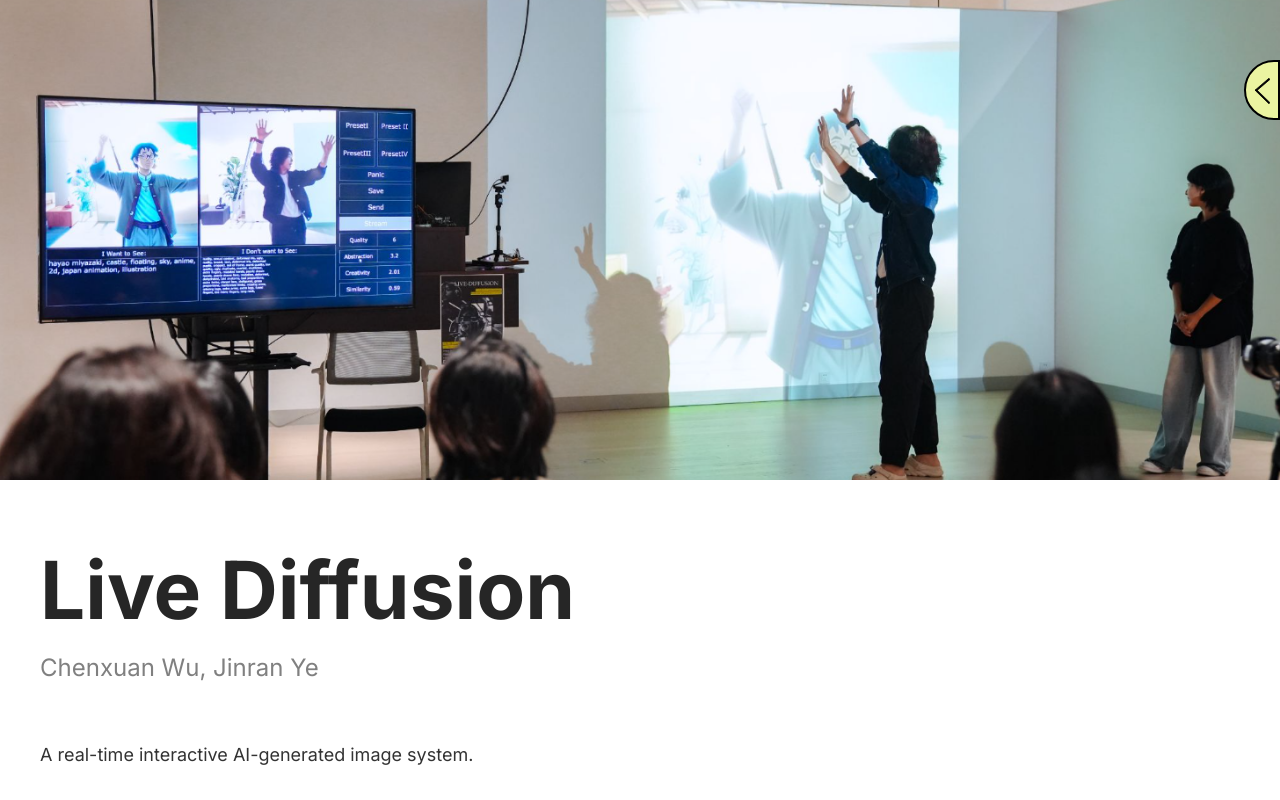
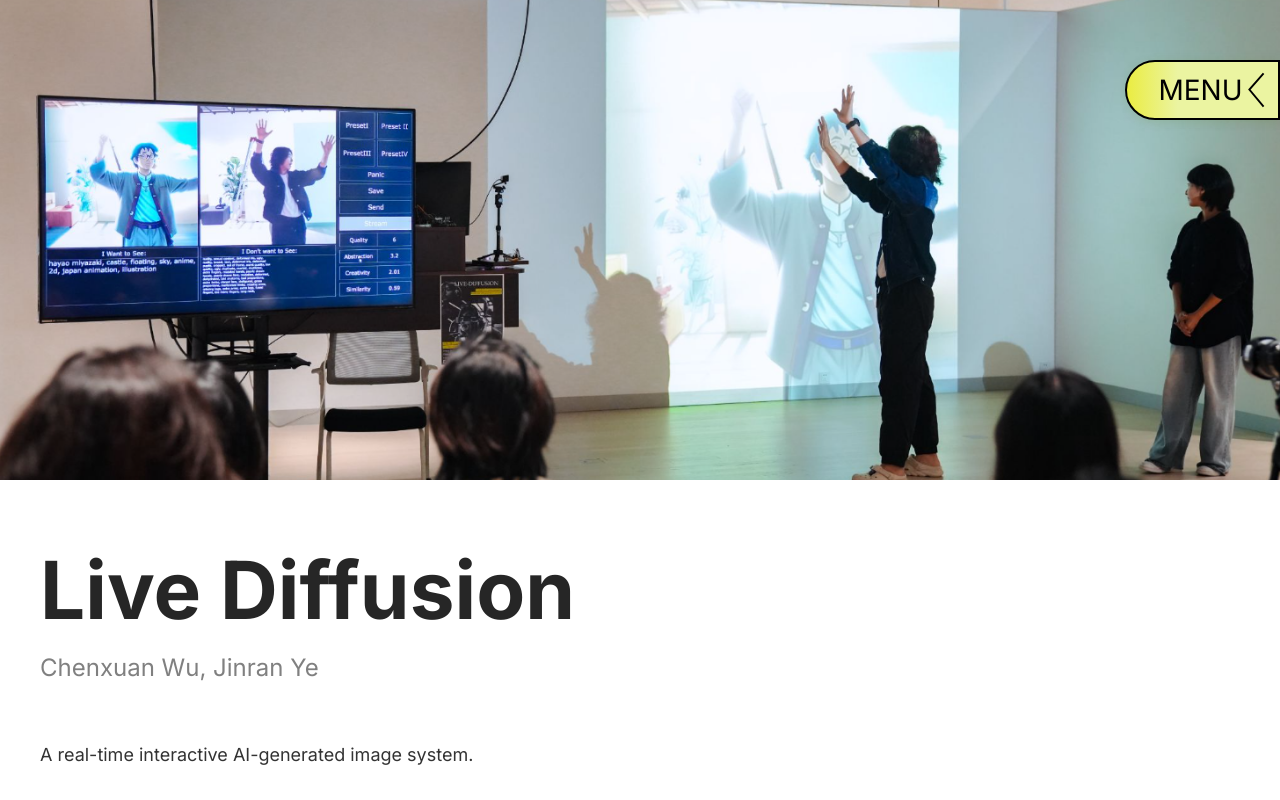
Before and after one commit to shanghai-rits/global-show-tell, a React (Vite) app: page /showcase/1 in a window 1280 px wide. Shown: the top 800 px of the page. Built offline with nearby package versions, Linux system fonts and the light colour scheme.

Commit message:
style: navbar animation

```diff
--- a/src/components/Navbar/Navbar.css
+++ b/src/components/Navbar/Navbar.css
@@ -37,44 +37,114 @@
 }
 
 .collapsed {
-  width: 60px; /* Just enough to show the half-circle */
+  width: 160px; /* Just enough to show the half-circle */
   display: flex;
   align-items: center;
   justify-content: center;
 }
+
+
 
 /* Half-circle toggle button */
 .toggle-button {
   position: absolute;
   top: 60px;
   right: 0px;
-  width: 30px;
+  width: 155px;
   height: 60px;
-  background-color: #EBF4A1;
   border: 2px solid black;
   border-radius: 30px 0 0 30px;
   cursor: pointer;
   display: flex;
   align-items: center;
   justify-content: center;
+  font-size: 28px;
+  font-weight: 400;
+  background: linear-gradient(90deg, #EAEA24 -10.32%, #EBF4A1 33.55%);
+  box-shadow: 0px 2px 10px 0px #61891626;
 }
 
 .toggle-button-close {
-  width: 30px;  /* 50px * 0.6 */
-  height: 60px; /* 100px * 0.6 */
-  background-color: #ffffff;
-  border: 2px solid black; /* 2px * 0.6 */
-  border-radius: 0px 30px 30px 0px; /* 50px * 0.6 */
+  position: absolute;
+  top: 60px;
+  right: 0px;
+  width: 69px;
+  height: 60px;
+  border: 2px solid black;
+  border-radius: 30px 0 0 30px;
   cursor: pointer;
   display: flex;
   align-items: center;
   justify-content: center;
+  font-size: 28px;
+  font-weight: 400;
+  background: linear-gradient(90deg, #EAEA24 -10.32%, #EBF4A1 33.55%);
+  box-shadow: 0px 2px 10px 0px #61891626;
 }
 
-.toggle-button-close:hover {
-  background-color: #EBF4A1;
+/* All SVGs occupy the same space */
+.toggle-button svg {
+  position: absolute;
+  top: 10px;
+  left: 120px;
+  /* transition: ease-out 0.1s; */
 }
 
+@keyframes menuMarginChange {
+  0% {
+    margin-left: 8px;
+  }
+  33.33% { /* ≈0.2s */
+    margin-left: 22px;
+  }
+  66.66% { /* ≈0.4s */
+    margin-left: 12px;
+  }
+  100% { /* ≈0.6s */
+    margin-left: 8px;
+  }
+}
+
+.toggle-button:hover .menu-text {
+  animation: menuMarginChange 0.8s ease-in-out infinite;
+}
+
+
+/* Initial state - only vector-1 is visible */
+.toggle-button .vector-1 { opacity: 1; }
+.toggle-button .vector-2,
+.toggle-button .vector-3,
+.toggle-button .vector-4 { opacity: 0; }
+
+/* Keyframes for sequential fade animation */
+@keyframes sequence {
+  0%, 25% { opacity: 1; }   /* Visible for 25% of the cycle */
+  27%, 100% { opacity: 0; } /* Hidden for the remaining 75% */
+}
+
+/* Animation settings for each vector */
+.toggle-button:hover .vector-1 {
+  animation: sequence 0.8s ease-in infinite;
+}
+.toggle-button:hover .vector-2 {
+  left: 130px;
+  animation: sequence 0.8s ease-out infinite 0.2s; /* 25% offset */
+}
+.toggle-button:hover .vector-3 {
+  left: 125px;
+  animation: sequence 0.8s ease-out infinite 0.4s; /* 50% offset */
+}
+.toggle-button:hover .vector-4 {
+  left: 118px;
+  animation: sequence 0.8s ease-out infinite 0.6s; /* 75% offset */
+}
+
+
+.navbar {
+  position: absolute;
+  top: 115px;
+  right: 20px;
+}
 
 /* Title */
 .nav-title {
@@ -104,8 +174,7 @@
   opacity: 0;
   /* transition: opacity 150ms ease-in; */
   position: absolute;
-  top: 35px;
-  right: 20px;
+  right: 0px;
 }
 
 /* Each new stage sits above the last */
--- a/src/components/Navbar/Navbar.tsx
+++ b/src/components/Navbar/Navbar.tsx
@@ -1,23 +1,23 @@
 import React, { useEffect, useState } from "react";
 import "./Navbar.css";
 const Navbar: React.FC = () => {
-  const [isOpen, setIsOpen] = useState(true);
+  const [isOpen, setIsOpen] = useState(false);
   const mobileThreshold = 768; // adjust threshold as needed
 
-  useEffect(() => {
-    const handleResize = () => {
-      if (window.innerWidth < mobileThreshold) {
-        setIsOpen(false);
-      } else {
-        setIsOpen(true);
-      }
-    };
+  // useEffect(() => {
+  //   const handleResize = () => {
+  //     if (window.innerWidth < mobileThreshold) {
+  //       setIsOpen(false);
+  //     } else {
+  //       setIsOpen(true);
+  //     }
+  //   };
 
-    window.addEventListener("resize", handleResize);
-    handleResize(); // initial check
+  //   window.addEventListener("resize", handleResize);
+  //   handleResize(); // initial check
 
-    return () => window.removeEventListener("resize", handleResize);
-  }, []);
+  //   return () => window.removeEventListener("resize", handleResize);
+  // }, []);
 
   useEffect(() => {
     const timer = setTimeout(() => {
@@ -31,11 +31,22 @@ const Navbar: React.FC = () => {
       {/* Toggle Button */}
       {!isOpen && (
         <button className="toggle-button" onClick={() => setIsOpen(!isOpen)}>
-          <div style={{ marginRight: "0px", marginTop: "2px", display: "flex" }}>
-            <svg xmlns="http://www.w3.org/2000/svg" xmlnsXlink="http://www.w3.org/1999/xlink" width="15" height="50" viewBox="0 0 19.67950439453125 33.4765625" fill="none">
-              <path fill="rgba(0, 0, 0, 1)" stroke="black" stroke-width="1" style={{ mixBlendMode: "normal" }} d="M19.6335 1.51853L2.13352 16.5185L1.48273 15.7593L2.17951 15.042L19.6795 32.042L18.2859 33.4766L0.785941 16.4766L0.831936 15L18.3319 2.07424e-05L19.6335 1.51853ZM0.831936 15L1.48273 15.7593L0.785941 16.4766L2.06232e-05 15.7131L0.831936 15Z">
-              </path>
+          <div className="menu-text" style={{ marginLeft: "6px" }}>MENU</div>
+          <div style={{ marginLeft: "10px", marginTop: "2px", marginRight: "0px", display: "flex" }}>
+            <svg className="vector vector-1" width="18" height="36" viewBox="0 0 18 38" fill="none" xmlns="http://www.w3.org/2000/svg">
+              <path d="M17 36.5L2 18.5732L17 1.5" stroke="black" stroke-width="2" />
             </svg>
+            <svg className="vector vector-2" width="13" height="36" viewBox="0 0 13 36" fill="none" xmlns="http://www.w3.org/2000/svg">
+              <path d="M12 35.5L2 17.5732L12 0.499999" stroke="black" stroke-width="2" />
+            </svg>
+            <svg className="vector vector-3" width="22" height="36" viewBox="0 0 22 38" fill="none" xmlns="http://www.w3.org/2000/svg">
+              <path d="M21 36.5L2 18.5732L21 1.5" stroke="black" stroke-width="2" />
+            </svg>
+
+            <svg className="vector vector-4" width="18" height="36" viewBox="0 0 18 38" fill="none" xmlns="http://www.w3.org/2000/svg">
+              <path d="M17 36.5L2 18.5732L17 1.5" stroke="black" stroke-width="2" />
+            </svg>
+
           </div>
         </button>
       )
@@ -43,6 +54,15 @@ const Navbar: React.FC = () => {
 
       {/* Navbar Content */}
       {isOpen && (
+        <div>
+          <button className="toggle-button-close" onClick={() => setIsOpen(!isOpen)}>
+            <div style={{ marginLeft: "5px", marginTop: "2px", marginRight: "8px", display: "flex" }}>
+              <svg width="18" height="38" viewBox="0 0 18 38" fill="none" xmlns="http://www.w3.org/2000/svg">
+                <path d="M1 36.5L16 18.5732L0.999996 1.5" stroke="black" stroke-width="2" />
+              </svg>
+
+            </div>
+          </button>
           <nav className="navbar">
             <div className="nav-title">
               {/* <div>NYU Global</div>
@@ -190,17 +210,9 @@ const Navbar: React.FC = () => {
                   About
                 </button>
               </div>
-
-            <button className="toggle-button-close" onClick={() => setIsOpen(!isOpen)}>
-              <div style={{ marginLeft: "0px", marginTop: "3px", display: "flex" }}>
-                <svg width="15" height="50" viewBox="0 0 18 34" fill="none" xmlns="http://www.w3.org/2000/svg">
-                  <path d="M1 1L16 16L1 33" stroke="black" stroke-width="3" />
-                </svg>
-              </div>
-            </button>
-
             </div>
           </nav>
+        </div>
       )}
     </div>
   );
--- a/src/opencall.html
+++ b/src/opencall.html
@@ -71,7 +71,7 @@
             width: calc(942px /2);
             height: calc(545px /2);
             background-size: 100% 100%;
-        }
+        }o
 
         .center-box {
             height: 300px;
--- a/src/pages/ShowcaseDetail.tsx
+++ b/src/pages/ShowcaseDetail.tsx
@@ -47,6 +47,7 @@ const ShowcaseDetail: React.FC = () => {
 `,
         "My global learning story":
           `Accessibility and Inclusivity: The complexity and often technical nature of current AI art generation tools can be a barrier to entry for many potential creators. This includes those without a technical background or those who may not have access to advanced computing resources.
+
 Limited Interactivity in AI Art: Existing AI-generated art systems largely operate on static inputs, such as textual prompts, which restrict the dynamic engagement between the creator and the creation process. This limitation stifles the potential for art that evolves in real-time in response to its environment or the audience's interactions.
 
 We began the Live-Diffusion project in Abu Dhabi with Professor __Mang__, who provided valuable guidance on which AI models to use and how to connect ComfyUI with TouchDesigner. After returning to Shanghai, we worked on DURF, with advice from __Moon__ and __Leon__. We incorporated additional interactive features such as control knobs and sensors. Along the way, we participated in the IMA Gallery, hosted a Halloween Party, and showcased our work at the IMA final show.
```
Lines whose indentation alone changed are shown as unchanged.
